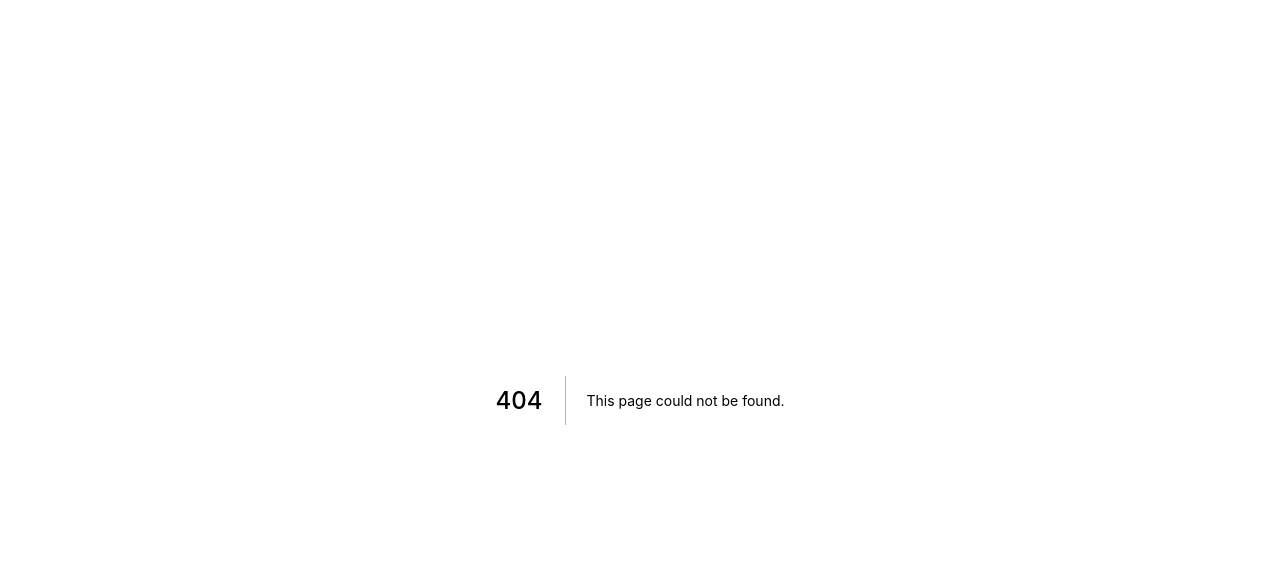
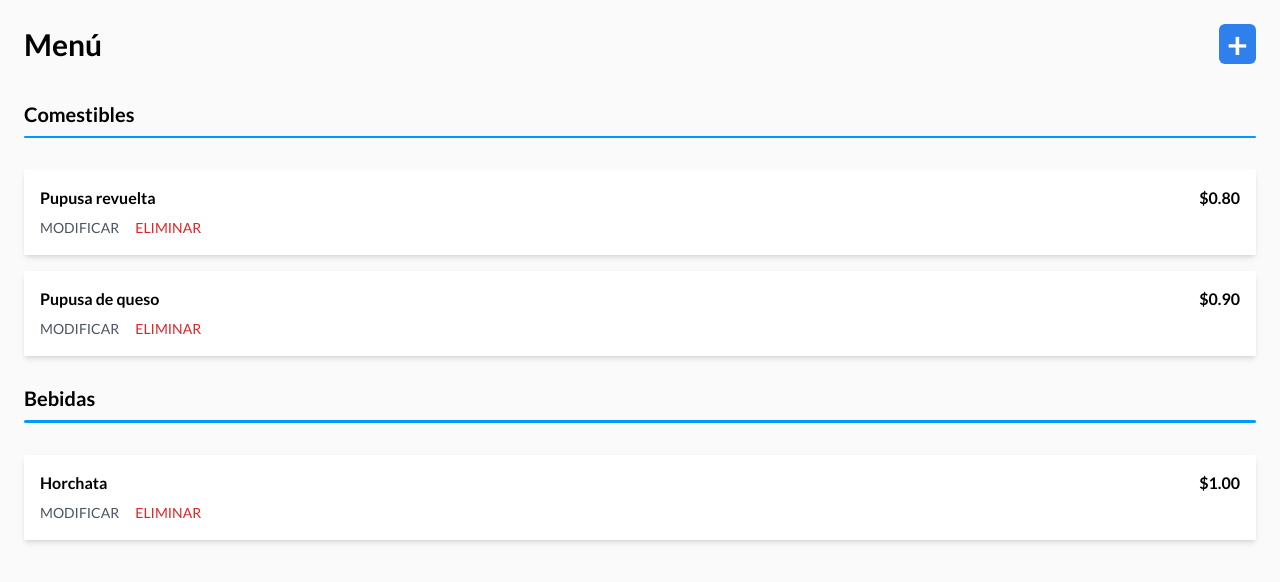
Before and after one commit to MoralesWJosue98/Proyecto-N-Pupas, a Next.js app in the folder Client/n-pupas/: page /admin/menu in a window 1280 px wide. Before the commit this address had no page. Shown: the top 582 px of the page. Built offline with nearby package versions, Linux system fonts and the light colour scheme.

Commit message:
Add: branch menu page

```diff
--- /dev/null
+++ b/Client/n-pupas/pages/admin/menu.jsx
@@ -0,0 +1,49 @@
+import SectionTitle from 'components/information/section-title';
+import PageHeading from 'components/information/page-heading';
+import { adminPages, titles } from 'constants/strings';
+import ProductCard from 'components/cards/product';
+import { testProducts } from 'data/tempObjects';
+import { adminRoutes } from 'routes/routes';
+import Head from 'next/head';
+
+const MenuPage = ({ products }) => {
+    const food = [];
+    const drinks = [];
+
+    products.forEach(product => {
+        product.type === 'food' ? food.push(product) : drinks.push(product);
+    });
+
+    return (
+        <main className='p-6 flex flex-col gap-5'>
+            <Head>
+                <title>{adminPages.menu}</title>
+            </Head>
+            <PageHeading title={adminPages.menu} route={adminRoutes.newProduct} />
+
+            <section className='flex flex-col gap-4'>
+                <SectionTitle title={titles.groceries} />
+                {food.map(product => {
+                    return <ProductCard product={product} key={product.id} />;
+                })}
+            </section>
+
+            <section className='flex flex-col gap-4'>
+                <SectionTitle title={titles.drinks} />
+                {drinks.map(product => {
+                    return <ProductCard product={product} key={product.id} />;
+                })}
+            </section>
+        </main>
+    );
+};
+
+export default MenuPage;
+
+export async function getServerSideProps() {
+    return {
+        props: {
+            products: testProducts,
+        },
+    };
+}
```
